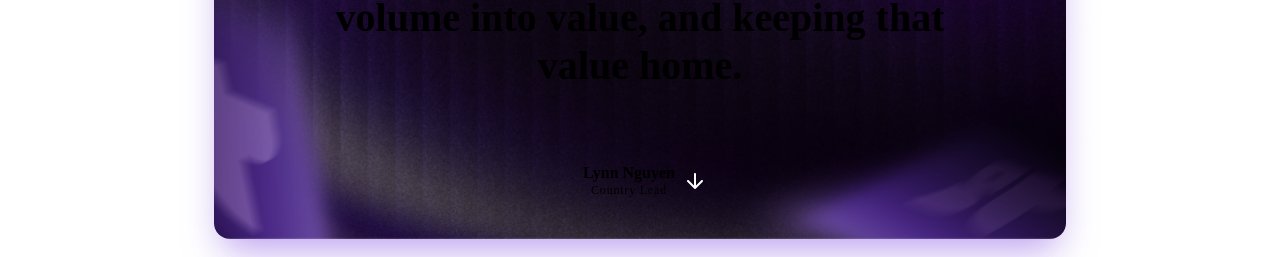
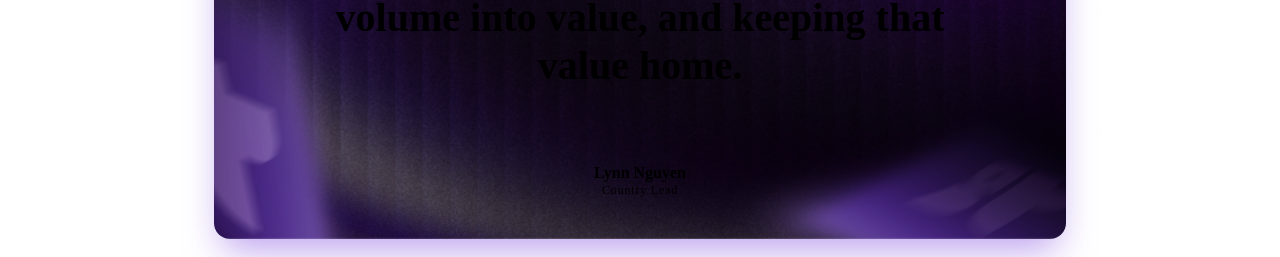
Before and after one commit to 0xk2/superteam-vietnam-landing-page, a React (Vite) app: page / in a window 1280 px wide. Shown: the part 2999-3256 px from the top of the page. Built offline with nearby package versions, Linux system fonts and the light colour scheme; the HTML template or start-up script is replaced by a standard one.

Commit message:
Remove arrow from Lynn quote card author pill

```diff
--- a/src/components/QuoteCard.css
+++ b/src/components/QuoteCard.css
@@ -41,8 +41,7 @@
   position: relative;
   display: inline-flex;
   align-items: center;
-  gap: 12px;
-  padding: 9px 11px 9px 17px;
+  padding: 9px 17px;
   border: 1px solid var(--white-20);
   border-radius: 999px;
   background: var(--white-15);
@@ -68,11 +67,6 @@
   color: var(--text-subless);
 }
 
-.quote-card__author img {
-  width: 16px;
-  height: 16px;
-}
-
 @media (max-width: 640px) {
   .quote-card {
     padding: 32px 16px;
--- a/src/components/QuoteCard.tsx
+++ b/src/components/QuoteCard.tsx
@@ -1,6 +1,5 @@
 import quoteBg from '../assets/figma/quote-bg.png'
 import quoteMark from '../assets/figma/quote-mark.svg'
-import arrowDown from '../assets/figma/arrow-down-sm.svg'
 import './QuoteCard.css'
 
 export default function QuoteCard() {
@@ -17,7 +16,6 @@ export default function QuoteCard() {
           <span className="quote-card__author-name">Lynn Nguyen</span>
           <span className="quote-card__author-role">Country Lead</span>
         </span>
-        <img src={arrowDown} alt="" />
       </figcaption>
     </figure>
   )
```
